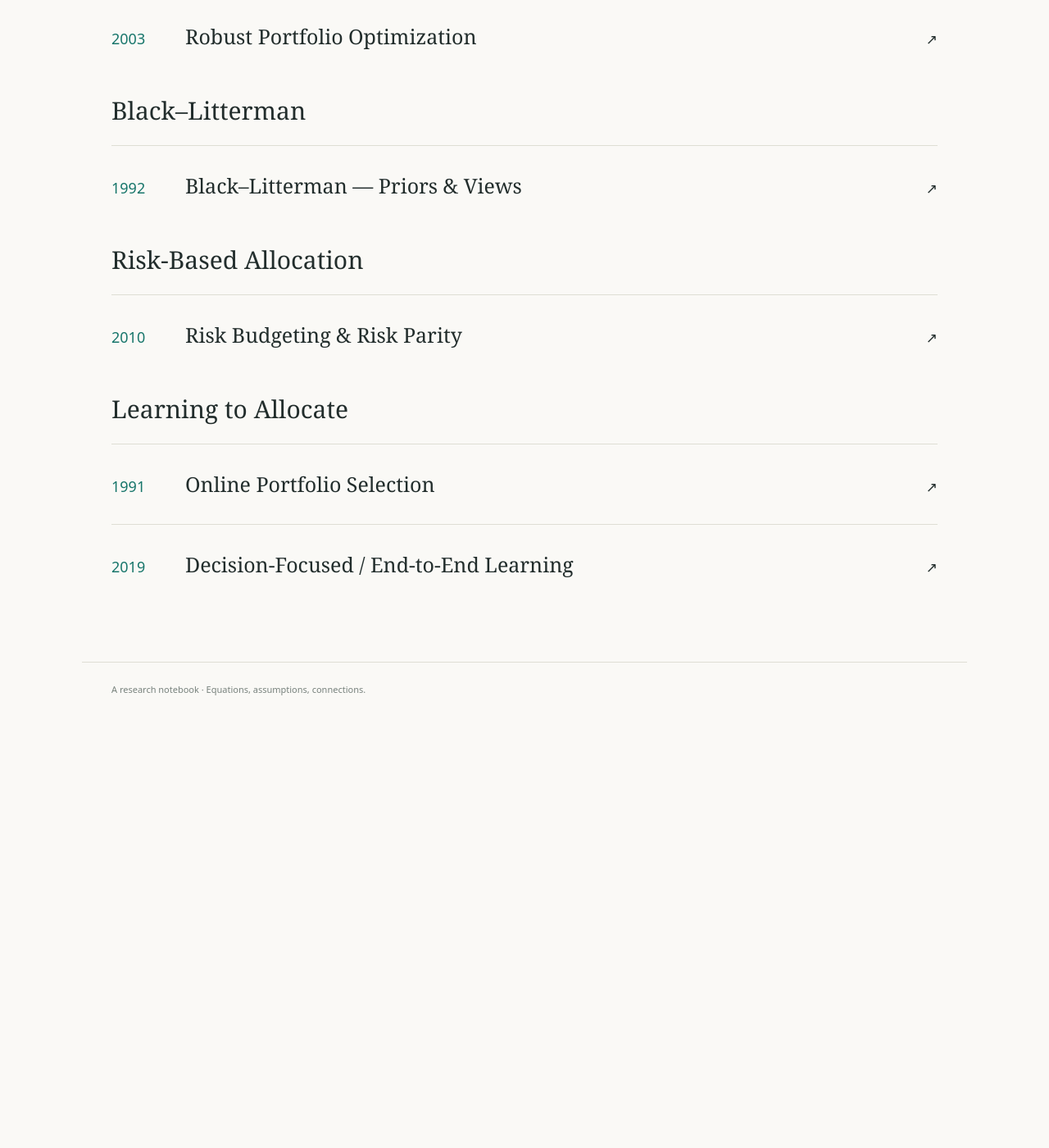
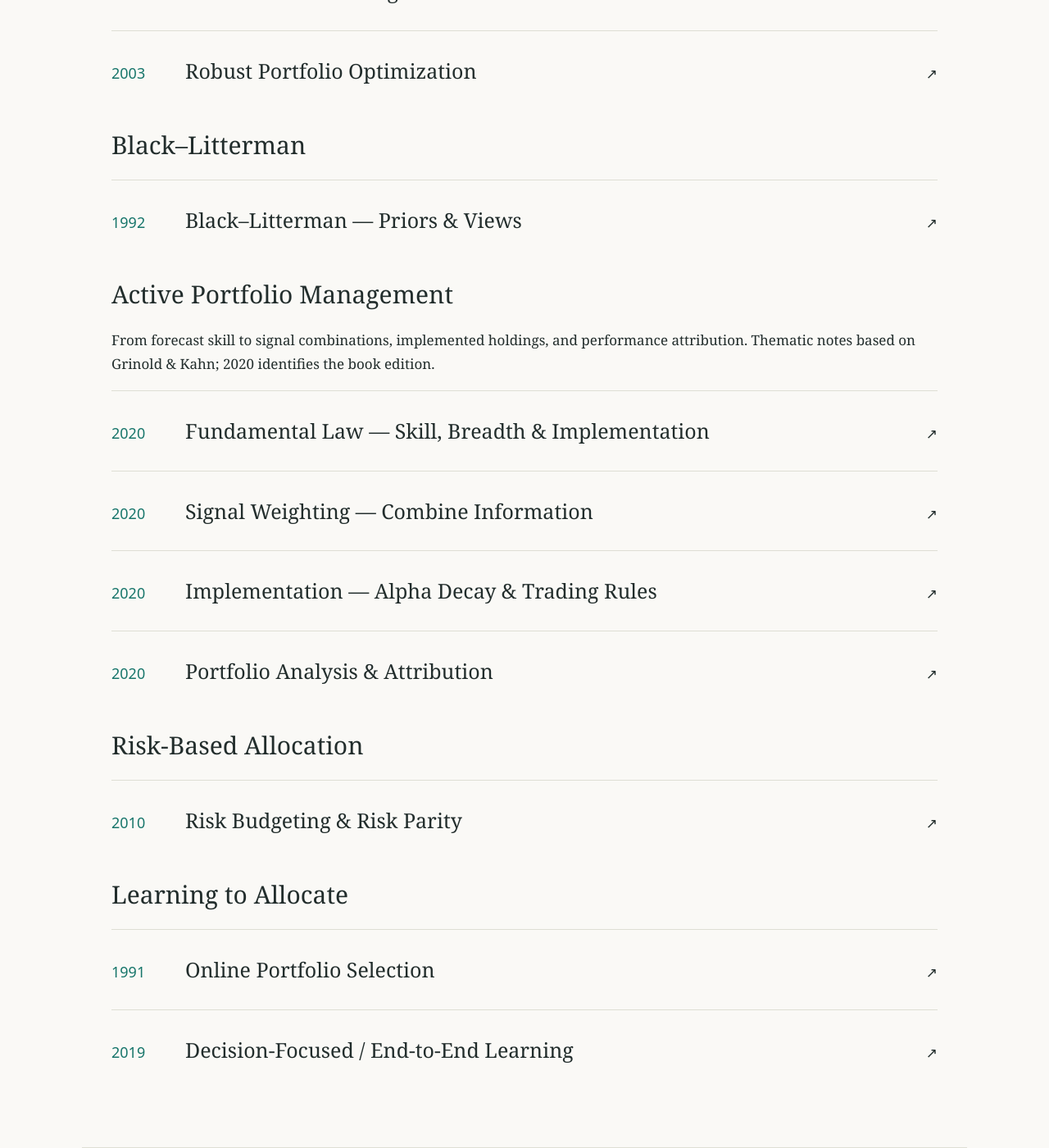
Before and after one commit to WongYatChun/quant_chronicle, a Jekyll site: the page built from portfolio/index.html, in a window 1280 px wide and 1400 px high, scrolled down 1028 px. Shown: the whole window at 82% size. Built offline with Jekyll 4.4.1, drawn with Linux system fonts in a browser that asks for light colours; before the commit the page ends 1906 px from its top, so only the background shows below that; some of the changed text lies outside the part shown.

Commit message:
Add Active Portfolio Management as seventh portfolio topic

```diff
--- a/portfolio/index.html
+++ b/portfolio/index.html
@@ -5,14 +5,15 @@ track: "Portfolio Theory"
 <p class="eyebrow">RESEARCH TRACK · FIRST DRAFT</p>
 <h1>Portfolio Theory</h1>
 <p class="lead">How much should we hold?</p>
-<p>Six topics, grouped by research question. Dates identify selected publications, rather than a strict reading order. Each note follows Why → Who → How → So what.</p>
+<p>Seven topics, grouped by research question. Dates identify selected publications, rather than a strict reading order. Each note follows Why → Who → How → So what.</p>
 <nav class="toc" aria-label="Portfolio topics">
 <a href="#topic-1">Mean–Variance Optimization</a>
 <a href="#topic-2">Growth-Optimal Allocation</a>
 <a href="#topic-3">Estimation &amp; Uncertainty</a>
 <a href="#topic-4">Black–Litterman</a>
-<a href="#topic-5">Risk-Based Allocation</a>
-<a href="#topic-6">Learning to Allocate</a>
+<a href="#topic-5">Active Portfolio Management</a>
+<a href="#topic-6">Risk-Based Allocation</a>
+<a href="#topic-7">Learning to Allocate</a>
 </nav>
 <section id="topic-1"><h2>Mean–Variance Optimization</h2>
 <a class="entry" href="{{ '/notes/1952-markowitz/' | relative_url }}"><span class="year">1952</span><div><h3>Markowitz — Mean–Variance Optimization</h3></div><span>↗</span></a>
@@ -27,10 +28,17 @@ track: "Portfolio Theory"
 <section id="topic-4"><h2>Black–Litterman</h2>
 <a class="entry" href="{{ '/notes/1992-black-litterman/' | relative_url }}"><span class="year">1992</span><div><h3>Black–Litterman — Priors &amp; Views</h3></div><span>↗</span></a>
 </section>
-<section id="topic-5"><h2>Risk-Based Allocation</h2>
+<section id="topic-5"><h2>Active Portfolio Management</h2>
+<p>From forecast skill to signal combinations, implemented holdings, and performance attribution. Thematic notes based on Grinold &amp; Kahn; 2020 identifies the book edition.</p>
+<a class="entry" href="{{ '/notes/2020-fundamental-law/' | relative_url }}"><span class="year">2020</span><div><h3>Fundamental Law — Skill, Breadth &amp; Implementation</h3></div><span>↗</span></a>
+<a class="entry" href="{{ '/notes/2020-signal-weighting/' | relative_url }}"><span class="year">2020</span><div><h3>Signal Weighting — Combine Information</h3></div><span>↗</span></a>
+<a class="entry" href="{{ '/notes/2020-active-trading-rules/' | relative_url }}"><span class="year">2020</span><div><h3>Implementation — Alpha Decay &amp; Trading Rules</h3></div><span>↗</span></a>
+<a class="entry" href="{{ '/notes/2020-active-attribution/' | relative_url }}"><span class="year">2020</span><div><h3>Portfolio Analysis &amp; Attribution</h3></div><span>↗</span></a>
+</section>
+<section id="topic-6"><h2>Risk-Based Allocation</h2>
 <a class="entry" href="{{ '/notes/2010-risk-budgeting/' | relative_url }}"><span class="year">2010</span><div><h3>Risk Budgeting &amp; Risk Parity</h3></div><span>↗</span></a>
 </section>
-<section id="topic-6"><h2>Learning to Allocate</h2>
+<section id="topic-7"><h2>Learning to Allocate</h2>
 <a class="entry" href="{{ '/notes/1991-online-portfolio-selection/' | relative_url }}"><span class="year">1991</span><div><h3>Online Portfolio Selection</h3></div><span>↗</span></a>
 <a class="entry" href="{{ '/notes/2019-end-to-end-allocation/' | relative_url }}"><span class="year">2019</span><div><h3>Decision-Focused / End-to-End Learning</h3></div><span>↗</span></a>
 </section>
```
